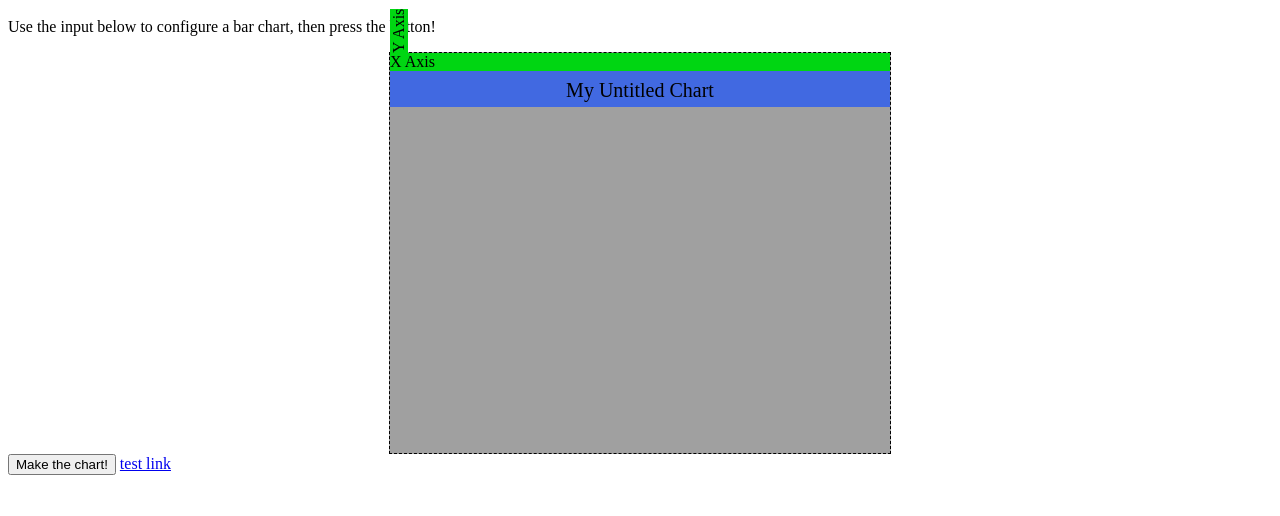
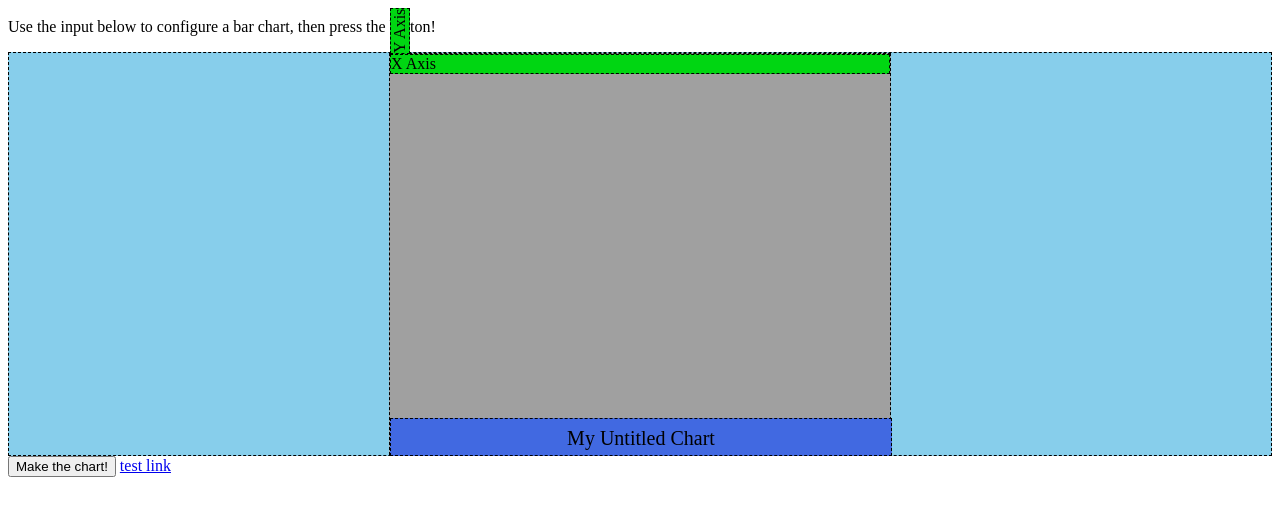
Before and after one commit to itspladd/bar-chart-stretch-project, a website: page index.html in a window 1280 px wide. Shown: the part 48-564 px from the top of the page. Drawn offline with nearby package versions, Linux system fonts and the light colour scheme.

Commit message:
Added universal background color/border for divs to distinguish them.

```diff
--- a/barchart.css
+++ b/barchart.css
@@ -1,3 +1,8 @@
+div {
+  background-color:skyblue;
+  border: 1px black dashed;
+}
+
 .chart-container {
   background-color: rgb(160, 160, 160);
   border: 1px black dashed;
@@ -7,8 +12,8 @@
 
 .title-container {
   background-color:royalblue;
-  padding: 8;
   text-align: center;
+  position: absolute;
 }
 
 .x-axis {
@@ -27,5 +32,5 @@
 }
 
 .data-bar {
-  background
+  z-index: 1;
 }
```
